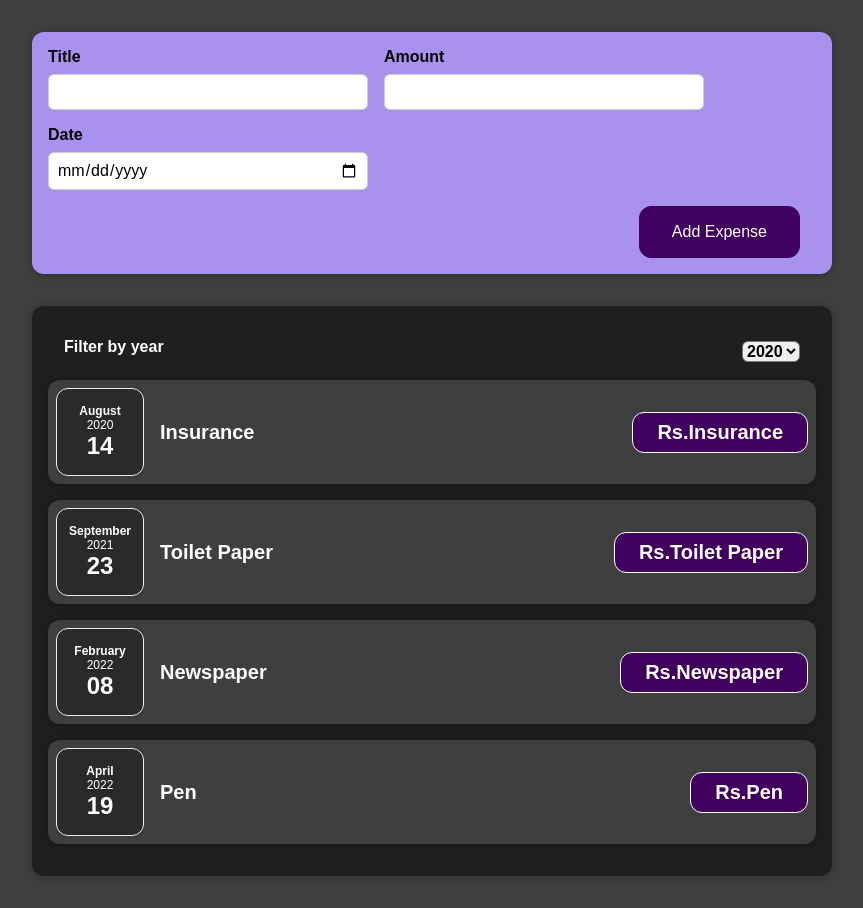
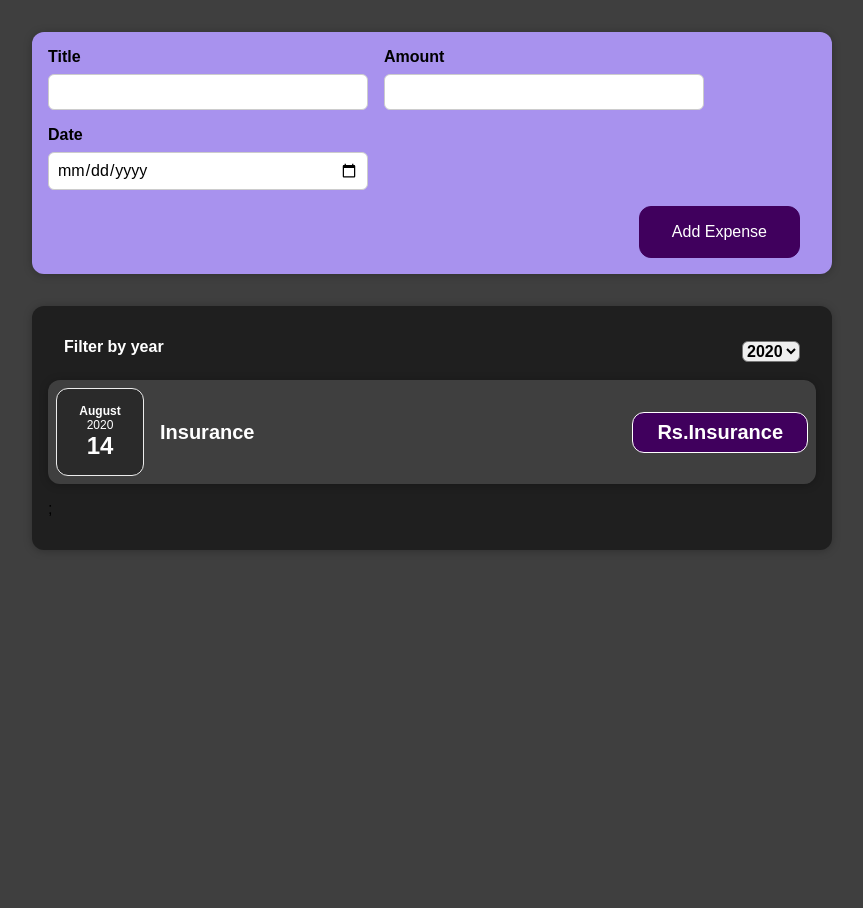
Before and after one commit to AbhijeetVashishtha/Learning-ReactJs, a React (Create React App) app: page / in a window 1280 px wide. Shown: the whole page, without its empty margins (208-1071 px from the left). After the commit the page ends 800 px from the top, so only its background shows below. Built offline with nearby package versions, Linux system fonts and the light colour scheme.

Commit message:
Conditional Rendering

```diff
--- a/src/components/Expenses/ExpenseItem.js
+++ b/src/components/Expenses/ExpenseItem.js
@@ -6,6 +6,7 @@
 
 const ExpenseItem = (props) => {
     return (
+        <li>
             <Card className="expense-item">
             <ExpenseDate date={props.date}></ExpenseDate>
             <div className="expense-item__description">
@@ -13,6 +14,7 @@
                     <div className="expense-item__price">Rs.{props.amount}</div>
                 </div>
             </Card>
+        </li>
     );
 }
 
--- /dev/null
+++ b/src/components/Expenses/ExpenseList.css
@@ -0,0 +1,9 @@
+.expenses-list{
+    list-style: none;
+    padding: 0;
+}
+
+.expenses-list__fallback{
+    color: white;
+    text-align: center;
+}
--- /dev/null
+++ b/src/components/Expenses/ExpenseList.js
@@ -0,0 +1,24 @@
+import './ExpenseList.css';
+import ExpenseItem from "./ExpenseItem";
+
+const ExpensesList = (props) => {
+    if(props.items.length === 0)
+    {
+        return   <h2 className='expenses-list__fallback'>Found no expenses.</h2>
+    }
+
+    return (
+        <ul className='expenses-list'>
+            {props.items.map((expense) => (
+            <ExpenseItem
+            key={expense.id}
+            title={expense.title}
+            amount={expense.title}
+            date={expense.date}
+            />
+        ))};
+        </ul>
+    );
+}
+
+export default ExpensesList;
--- a/src/components/Expenses/Expenses.js
+++ b/src/components/Expenses/Expenses.js
@@ -1,26 +1,22 @@
 import {useState} from 'react';
-
-import ExpenseItem from "./ExpenseItem";
 import Card from "../UI/Card";
 import "./Expenses.css";
 import ExpenseFilter from './ExpenseFilter';
+import ExpensesList from './ExpenseList';
 
 const Expenses = (props) => {
     const [filteredYear, setFilteredYear] = useState('2020');
     const filterChangeHandler = (selectedYear) => {
         setFilteredYear(selectedYear);
     }
+    const filteredExpenses = props.items.filter(expense => {
+        return expense.date.getFullYear().toString() === filteredYear;
+    });
+
     return (
         <Card className="expenses">
             <ExpenseFilter selected={filteredYear} onChangeFilter={filterChangeHandler}></ExpenseFilter>
-            {props.items.map((expense) => (
-                <ExpenseItem
-                key={expense.id}
-                title={expense.title}
-                amount={expense.title}
-                date={expense.date}
-                />
-            ))}
+            <ExpensesList items={filteredExpenses} />
         </Card>
     );
 }
```
Lines whose indentation alone changed are shown as unchanged.
